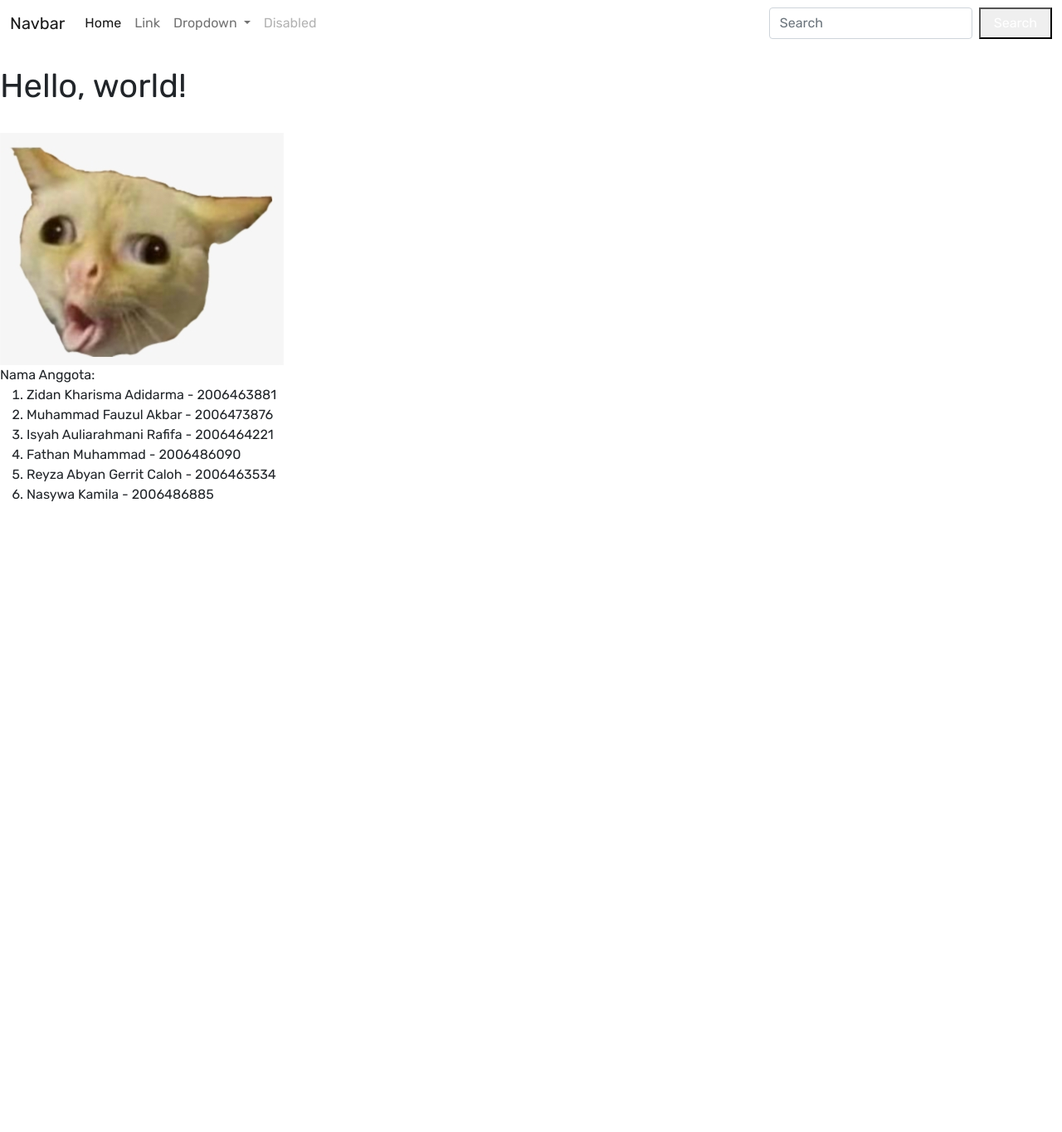
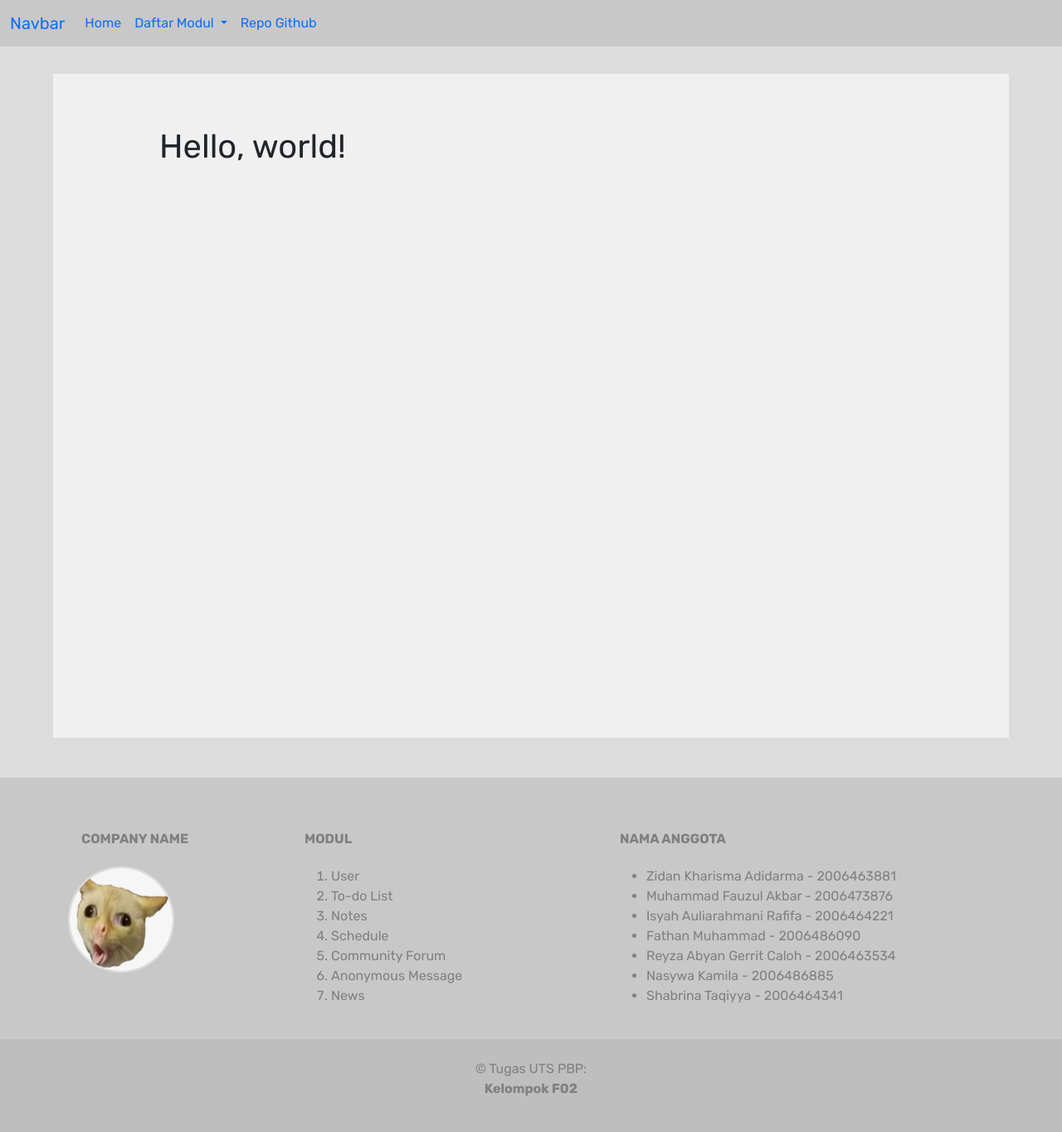
Before and after one commit to Zidan-Kharisma-Sakana/uts-f02, a Django app: page / in a window 1280 px wide. Shown: the whole page at 83% size. Before the commit the page ends 604 px from the top, so only its background shows below. Run offline with Django 3.2, Linux system fonts and the light colour scheme.

Commit message:
temporary style

```diff
--- a/static/css/style.css
+++ b/static/css/style.css
@@ -2,6 +2,50 @@
 
 @import url('https://fonts.googleapis.com/css2?family=Rubik:wght@400;700&display=swap');
 
+/* File CSS ini hanya untuk base html, 404, dan partials saja
+gunakan block custom_css untuk memasukan file css custom
+kalian */
+
 body {
   font-family: 'Rubik', sans-serif;
+  background: rgb(220,220,220);
 }
+#content{
+  min-height: 100vh;
+  padding: 4rem 8rem;
+  width: 90%;
+  background: rgb(240,240,240);
+  margin: 2rem auto;
+}
+.logo{
+  width: 8rem;
+  height: 8rem;
+  border-radius: 100px;
+  border: 2px solid rgb(220,220,220);
+}
+nav{
+  background: rgb(200,200,200);
+}
+footer{
+  background: rgb(200,200,200);
+  color: gray;
+}
+/* untuk screen dengan ukuran lebar 1024 px kebawah */
+@media only screen and (max-width: 1024px) {
+  #content {
+    padding: 4rem 8rem;
+  }
+
+}
+
+/* untuk screen dengan ukuran lebar 768 px kebawah */
+@media only screen and (max-width: 768px) {
+  #content {
+    padding: 4rem 8rem;
+    width: 100%;
+    margin: 0rem auto;
+    /* Ini akan mengoverride "
+    margin: 2rem auto;"  yang dideklarasikan
+    sebelumnya khusus untuk layar di bawah 768px */
+  }
+}
--- a/templates/base.html
+++ b/templates/base.html
@@ -5,17 +5,17 @@
 <head>
   <meta charset="UTF-8" />
   <meta name="viewport" content="width=device-width, initial-scale=1.0" />
-  {% block cdn %}{% endblock cdn %}
   <link href="https://cdn.jsdelivr.net/npm/bootstrap@5.0.2/dist/css/bootstrap.min.css" rel="stylesheet"
     integrity="sha384-EVSTQN3/azprG1Anm3QDgpJLIm9Nao0Yz1ztcQTwFspd3yD65VohhpuuCOmLASjC" crossorigin="anonymous" />
   <link rel="stylesheet" href="{% static 'css/style.css' %}" />
+  {% block custom_css %}{% endblock custom_css %}
   <script src="https://ajax.googleapis.com/ajax/libs/jquery/3.5.1/jquery.min.js"></script>
   {% block meta %} {% endblock meta %}
 </head>
 
-<body class="bg-gray-200 ">
+<body>
   {% include 'partials/navbar.html' %}
-  <div id="content" class="min-h-screen py-4 px-8 md:py-8 md:px-16 mx-auto md:w-11/12">
+  <div id="content" class="">
     {% block content %} {% endblock content %}
   </div>
   {% include 'partials/footer.html' %}
--- a/templates/partials/footer.html
+++ b/templates/partials/footer.html
@@ -1,15 +1,53 @@
 {% load static %}
-<div class="flex justify-between items-center bg-gray-300 px-8 md:px-16 lg:px-20 h-32 md:h-36 lg:h-48 w-full">
-    <img src={% static 'img/koecheng.png' %} class="hidden md:block h-20 w-20 lg:h-24 lg:w-24 rounded-full" alt="">
-    <div class="text-sm">
-        Nama Anggota:
-        <ol>
+<!-- Footer -->
+<footer class="text-center text-lg-start">
+
+  <section class="">
+    <div class="container text-center text-md-start mt-5 pt-5">
+      <div class="row mt-3">
+        <div class="col-sm-3 mx-auto mb-4">
+          <!-- Content -->
+          <h6 class="text-uppercase fw-bold mb-4">
+            <i class="fas fa-gem me-3"></i>Company name
+          </h6>
+          <img src={% static 'img/koecheng.png' %} class="logo" alt="">
+        </div>
+
+        <div class="col-sm-4 mx-auto mb-4">
+          <!-- Links -->
+          <h6 class="text-uppercase fw-bold mb-4">Modul</h6>
+            <ol class="text-reset">
+                <li>User</li>
+                <li>To-do List</li>
+                <li>Notes</li>
+                <li>Schedule</li>
+                <li>Community Forum</li>
+                <li>Anonymous Message</li>
+                <li>News</li>
+            </ol>
+        </div>
+
+        <div class="col-sm-5 mx-auto mb-4">
+          <!-- Links -->
+          <h6 class="text-uppercase fw-bold mb-4">Nama Anggota</h6>
+          <ul class="text-reset">
             <li>Zidan Kharisma Adidarma - 2006463881</li>
             <li>Muhammad Fauzul Akbar - 2006473876</li>
             <li>Isyah Auliarahmani Rafifa - 2006464221</li>
             <li>Fathan Muhammad - 2006486090</li>
             <li>Reyza Abyan Gerrit Caloh - 2006463534</li>
             <li>Nasywa Kamila - 2006486885</li>
-        </ol>
+            <li>Shabrina Taqiyya - 2006464341</li>
+          </ul>
+        </div>
+      </div>
     </div>
-</div>
+  </section>
+
+  <div class="text-center p-4" style="background-color: rgba(0, 0, 0, 0.05)">
+    © Tugas UTS PBP:
+    <p class="text-reset fw-bold" href="">Kelompok F02</p>
+  </div>
+  <!-- Copyright -->
+</footer>
+<!-- Footer -->
--- a/templates/partials/navbar.html
+++ b/templates/partials/navbar.html
@@ -1,41 +1,31 @@
-<nav class="navbar navbar-expand-lg navbar-light bg-gray-300 md:p-4">
+<nav class="border-bottom navbar navbar-expand-lg">
   <div class="container-fluid">
     <a class="navbar-brand" href="#">Navbar</a>
+    {% comment %} navbar toggler buat mobile, jangan diilangin {% endcomment %}
     <button class="navbar-toggler" type="button" data-bs-toggle="collapse" data-bs-target="#navbarSupportedContent"
       aria-controls="navbarSupportedContent" aria-expanded="false" aria-label="Toggle navigation">
       <span class="navbar-toggler-icon"></span>
     </button>
+
     <div class="collapse navbar-collapse" id="navbarSupportedContent">
       <ul class="navbar-nav me-auto mb-2 mb-lg-0">
         <li class="nav-item">
           <a class="nav-link active" aria-current="page" href="{% url 'main:home' %}">Home</a>
         </li>
-        <li class="nav-item">
-          <a class="nav-link" href="#">Link</a>
-        </li>
         <li class="nav-item dropdown">
           <a class="nav-link dropdown-toggle" href="#" id="navbarDropdown" role="button" data-bs-toggle="dropdown"
             aria-expanded="false">
-            Dropdown
+            Daftar Modul
           </a>
           <ul class="dropdown-menu" aria-labelledby="navbarDropdown">
+            <li><a class="dropdown-item" href="#">Modul 1</a></li>
             <li><a class="dropdown-item" href="{% url 'main:anonymous_page' %}">Anonymous Message</a></li>
-            <li><a class="dropdown-item" href="#">Another action</a></li>
-            <li>
-              <hr class="dropdown-divider">
-            </li>
-            <li><a class="dropdown-item" href="#">Something else here</a></li>
           </ul>
         </li>
         <li class="nav-item">
-          <a class="nav-link disabled" href="#" tabindex="-1" aria-disabled="true">Disabled</a>
+          <a class="nav-link" href="https://github.com/Proyek-Django-F02/uts-f02">Repo Github</a>
         </li>
       </ul>
-      <form class="d-flex">
-        <input class="form-control me-2" type="search" placeholder="Search" aria-label="Search">
-        <button class="bg-green-400 hover:bg-green-300  px-3 py-1 text-white font-bold rounded-lg"
-          type="submit">Search</button>
-      </form>
     </div>
   </div>
 </nav>
--- a/user/templates/user/profile.html
+++ b/user/templates/user/profile.html
@@ -1,7 +1,7 @@
 {% extends "base.html" %}
-{% block cdn %}
+{% comment %} {% block cdn %}
   <link href="https://unpkg.com/tailwindcss@^2/dist/tailwind.min.css" rel="stylesheet" />
-{% endblock cdn %}
+{% endblock cdn %} {% endcomment %}
 {% block content %}
 <div class="flex justify-between">
 <h1>Profile</h1>
```
